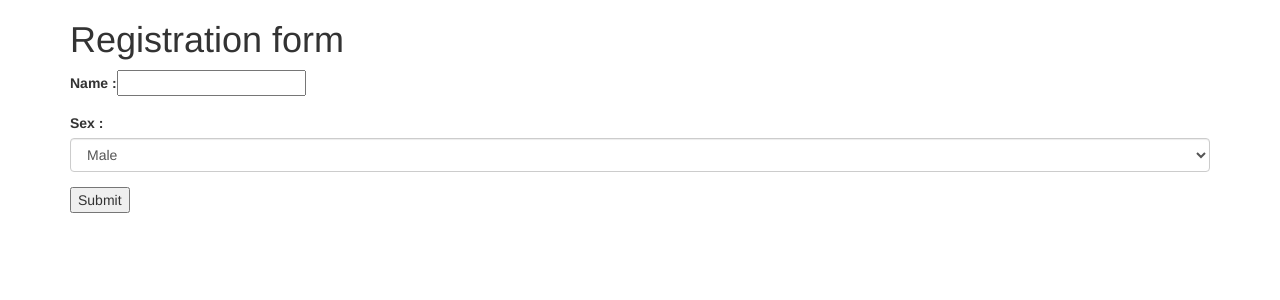
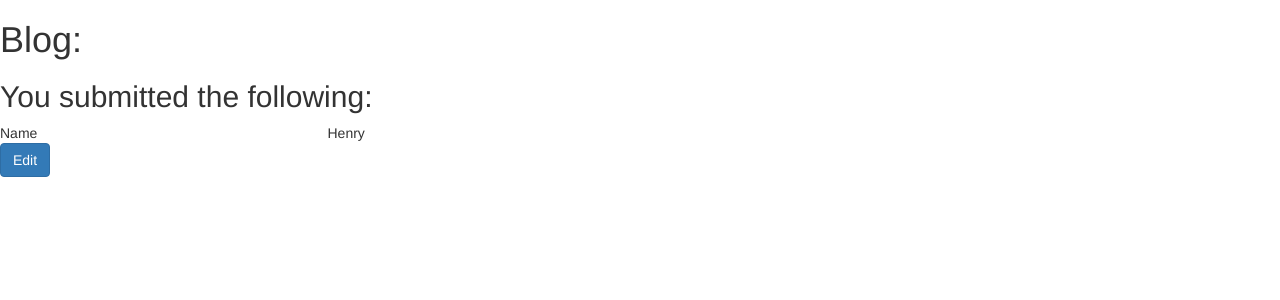
Before and after one commit to HenriARM/SimpleApp, an Angular app in the folder frontend/: page / in a window 1280 px wide. Both pictures are taken after a click on the button "Submit". Shown: the top 300 px of the page. Built offline with nearby package versions, Linux system fonts and the light colour scheme.

Commit message:
Added User information View after Registration

```diff
--- a/frontend/src/app/app.component.html
+++ b/frontend/src/app/app.component.html
@@ -1 +1,2 @@
+<h1>Blog:</h1>
 <app-form></app-form>
--- a/frontend/src/app/form/form.component.html
+++ b/frontend/src/app/form/form.component.html
@@ -1,10 +1,14 @@
-<div class="container">
-  <h1>Registration form</h1>
-  <form #userForm="ngForm">
-
+<div class="container" [hidden]="submitted">
+  <form  (ngSubmit)="toggle()" #userForm="ngForm">
+    <fieldset>
+      <legend>Log in to access Blog</legend>
       <div class="form-group">
         <label for="name">Name : </label>
-      <input type="text" id="name">
+        <!--Each input element has an id property that is used by the label element's for attribute to match the label to its input control.-->
+        <!--If the name attribute is omitted, the data of that input field will not be sent at all.-->
+        <!--Defining a name attribute is a requirement when using [(ngModel)] in combination with a form.-->
+        <input type="text" id="name" name="name" [(ngModel)]="user.name" #name="ngModel" required>
+        <div [hidden]="name.valid || name.pristine"> Name is required </div>
       </div>
 
       <div class="form-group">
@@ -13,8 +17,18 @@
           <option *ngFor="let s of sex" [value]="s">{{s}}</option>
         </select>
       </div>
+      <button type="submit" [disabled]="!userForm.form.valid" >Submit</button>
+    </fieldset>
+  </form>
+  <div> User info: {{str()}}</div>
+</div>
 
-    <button type="submit">Submit</button>
 
-  </form>
+<div [hidden]="!submitted">
+  <h2>You submitted the following:</h2>
+  <div class="row">
+    <div class="col-xs-3">Name</div>
+    <div class="col-xs-9">{{ user.name }}</div>
   </div>
+  <button class="btn btn-primary" (click)="toggle()">Edit</button>
+</div>
--- a/frontend/src/app/form/form.component.ts
+++ b/frontend/src/app/form/form.component.ts
@@ -1,4 +1,4 @@
-import {Component, OnChanges, OnInit, SimpleChanges} from '@angular/core';
+import {Component} from '@angular/core';
 import {User} from "../User";
 
 @Component({
@@ -12,8 +12,17 @@ export class FormComponent {
   sex = ['Male', 'Female'];
 
   // todo add autogenerate id
-  user = new User(1,'');
+  user = new User(1, 'Henry');
 
+ str() {
+   return JSON.stringify(this.user);
+ }
+
+ submitted = false;
+
+ toggle() {
+   this.submitted = !this.submitted;
+ }
   /*
 Name: characters only, max number - 20
 Surname: chars only , 20 max
```
Lines whose indentation alone changed are shown as unchanged.
